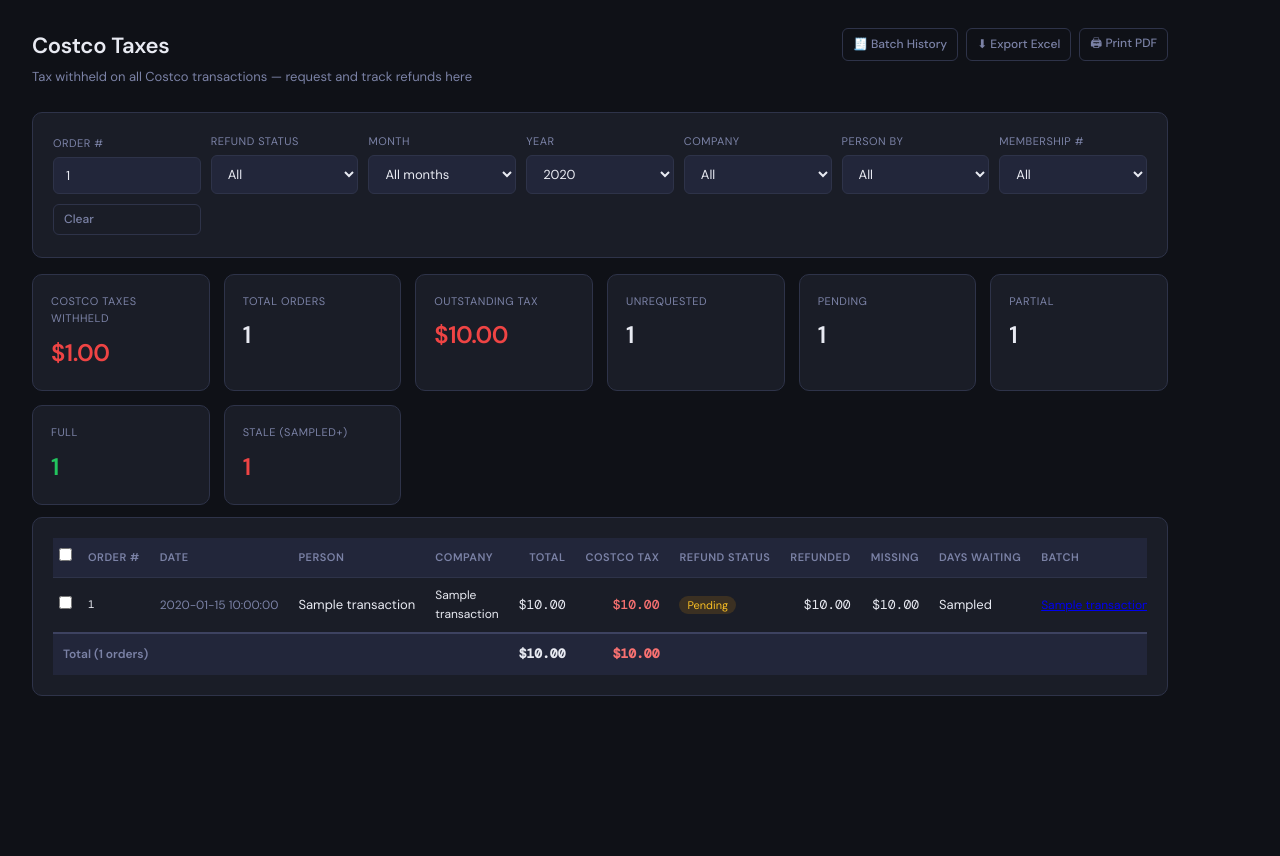
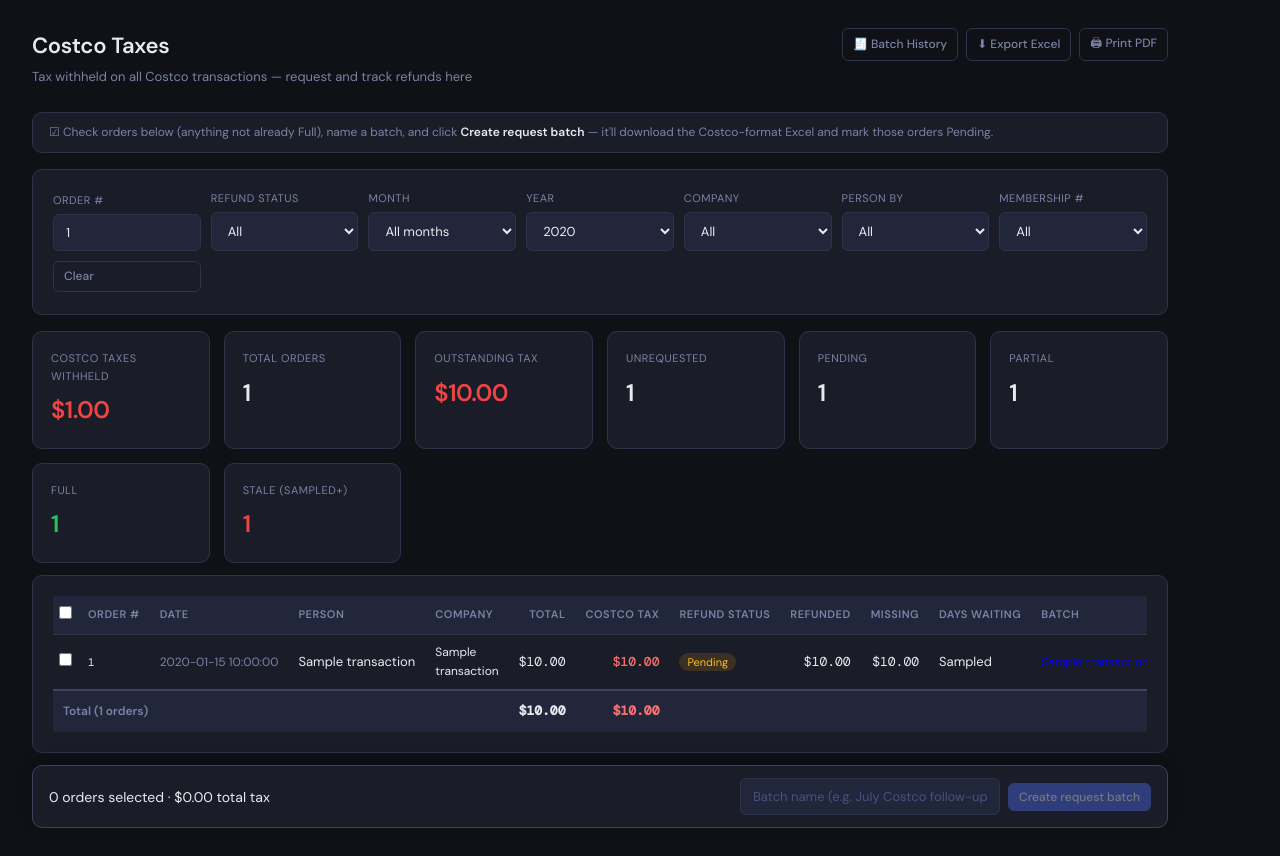
Before and after one commit to kraziers26/Computer_Reseller_Portal, a Python web app: template portal/templates/costco_taxes.html in a window 1280 px wide. Before the commit the page ends 696 px from the top, so only its background shows below. Run offline with Jinja, Linux system fonts and the light colour scheme; the template is opened without the code that fills it: most values are stand-ins (such as "Sample title", 1, 10 or a date in 2020).

Commit message:
Enhance batch creation button and visibility logic
Updated the batch creation button to be initially disabled until orders are selected, and modified the visibility logic for the batch bar.

```diff
--- a/portal/templates/costco_taxes.html
+++ b/portal/templates/costco_taxes.html
@@ -23,6 +23,7 @@
 .ct-badge-partial{background:rgba(56,189,248,.15);color:#38bdf8}
 .ct-badge-full{background:rgba(34,197,94,.15);color:#4ade80}
 .ct-stale{color:#f87171;font-weight:600}
+#ctCreateBatchBtn:disabled{opacity:.4;cursor:not-allowed}
 
 /* Modal (shared pattern with deals module) */
 .db-modal-overlay{position:fixed;inset:0;background:rgba(0,0,0,.65);z-index:1000;display:none;align-items:center;justify-content:center}
@@ -38,10 +39,14 @@
 .db-modal-footer{display:flex;justify-content:flex-end;gap:8px;margin-top:20px;padding-top:16px;border-top:1px solid var(--border)}
 
 #ctBatchBar{position:sticky;bottom:0;background:var(--surface);border:1px solid var(--border2);border-radius:var(--r);
-  padding:12px 16px;margin-top:12px;display:none;align-items:center;justify-content:space-between;gap:16px;
+  padding:12px 16px;margin-top:12px;display:flex;align-items:center;justify-content:space-between;gap:16px;
   box-shadow:0 -4px 16px rgba(0,0,0,.25)}
-#ctBatchBar.visible{display:flex}
 </style>
+
+<div class="card" style="margin-bottom:12px;padding:10px 16px;font-size:12px;color:var(--muted)">
+  ☑ Check orders below (anything not already Full), name a batch, and click <strong style="color:var(--text)">Create request batch</strong> —
+  it'll download the Costco-format Excel and mark those orders Pending.
+</div>
 
 <!-- Filters -->
 <div class="card" style="margin-bottom:16px">
@@ -210,12 +215,12 @@
   </div>
 </div>
 
-<!-- Sticky batch-creation bar -->
+<!-- Sticky batch-creation bar (always visible; button disables until orders are selected) -->
 <div id="ctBatchBar">
   <div><span id="ctSelCount">0</span> orders selected · <span id="ctSelTotal">$0.00</span> total tax</div>
   <div style="display:flex;gap:8px;align-items:center">
     <input type="text" id="ctBatchName" placeholder="Batch name (e.g. July Costco follow-up)" style="width:260px">
-    <button type="button" class="btn btn-primary btn-sm" onclick="ctSubmitBatch()">Create request batch</button>
+    <button type="button" class="btn btn-primary btn-sm" id="ctCreateBatchBtn" disabled onclick="ctSubmitBatch()">Create request batch</button>
   </div>
 </div>
 
@@ -250,12 +255,11 @@ function ctToggleAll(master){
 }
 function ctUpdateBar(){
   const checked = Array.from(document.querySelectorAll('input[name="txn_ids"]:checked'));
-  const bar = document.getElementById('ctBatchBar');
-  if (checked.length === 0){ bar.classList.remove('visible'); return; }
-  bar.classList.add('visible');
+  const btn = document.getElementById('ctCreateBatchBtn');
   document.getElementById('ctSelCount').textContent = checked.length;
   const total = checked.reduce((s,cb) => s + parseFloat(cb.dataset.amount || 0), 0);
   document.getElementById('ctSelTotal').textContent = '$' + total.toFixed(2);
+  btn.disabled = checked.length === 0;
 }
 function ctSubmitBatch(){
   const name = document.getElementById('ctBatchName').value.trim();
```
